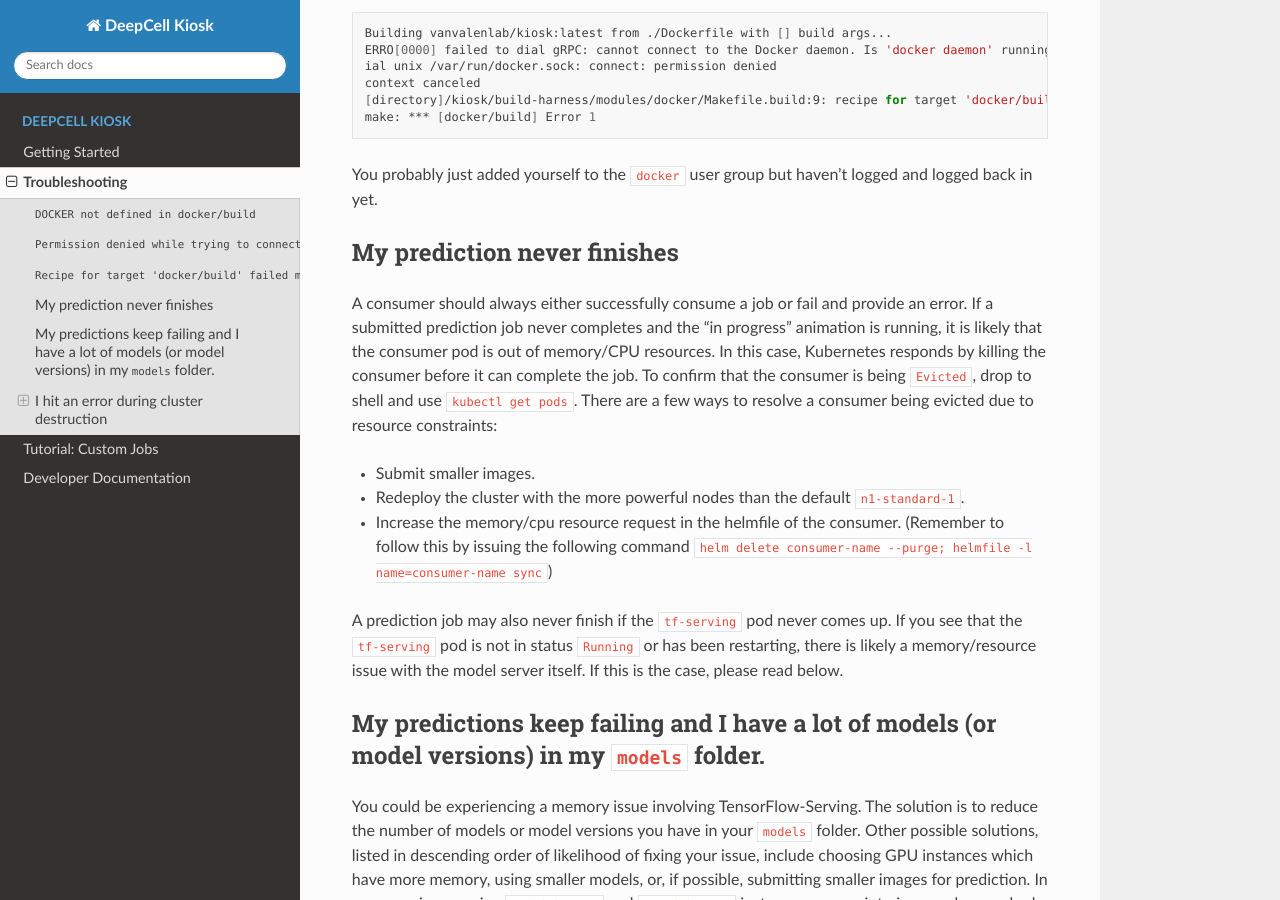
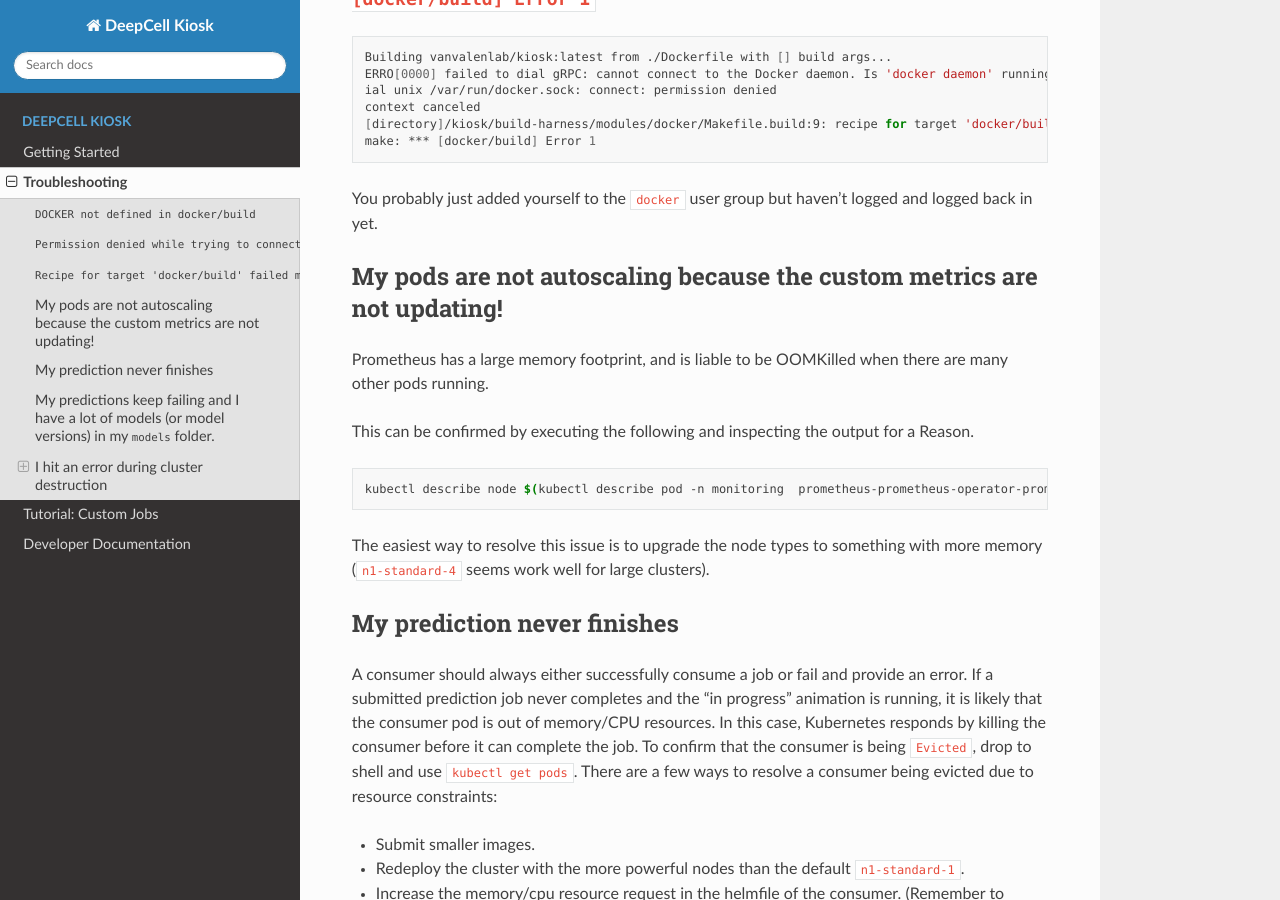
Before and after one commit to vanvalenlab/kiosk-console, a Sphinx documentation site: the page built from docs/source/TROUBLESHOOTING.rst, in a window 1280 px wide and 900 px high, scrolled down 1252 px. Built offline with Sphinx 7.4.7 and the Read the Docs theme 2.0.0, drawn with Linux system fonts in a browser that asks for light colours; some of the changed text lies outside the part shown.

Commit message:
add troubleshooting section for prometheus OOMKilled issue.

```diff
--- a/docs/source/TROUBLESHOOTING.rst
+++ b/docs/source/TROUBLESHOOTING.rst
@@ -53,6 +53,18 @@
 
 You probably just added yourself to the ``docker`` user group but haven't logged and logged back in yet.
 
+My pods are not autoscaling because the custom metrics are not updating!
+----------------------------
+Prometheus has a large memory footprint, and is liable to be OOMKilled when there are many other pods running.
+
+This can be confirmed by executing the following and inspecting the output for a Reason.
+
+.. code-block:: bash
+
+    kubectl describe node $(kubectl describe pod -n monitoring  prometheus-prometheus-operator-prometheus-0 | grep Node: | awk '{print $2}' | cut -d '/' -f1)
+
+The easiest way to resolve this issue is to upgrade the node types to something with more memory (``n1-standard-4`` seems work well for large clusters).
+
 My prediction never finishes
 ----------------------------
 A consumer should always either successfully consume a job or fail and provide an error. If a submitted prediction job never completes and the "in progress" animation is running, it is likely that the consumer pod is out of memory/CPU resources. In this case, Kubernetes responds by killing the consumer before it can complete the job. To confirm that the consumer is being ``Evicted``, drop to shell and use ``kubectl get pods``. There are a few ways to resolve a consumer being evicted due to resource constraints:
```
